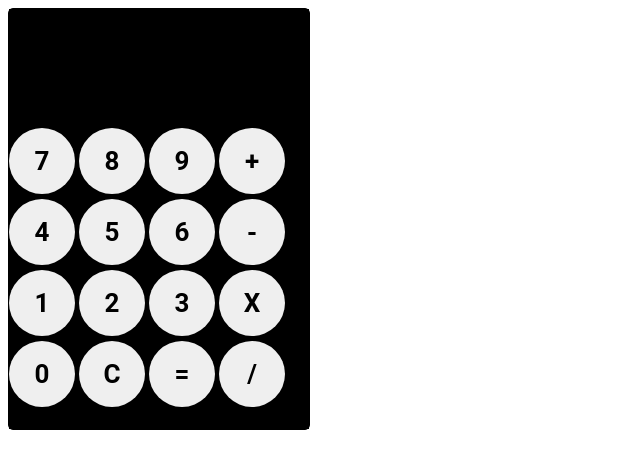
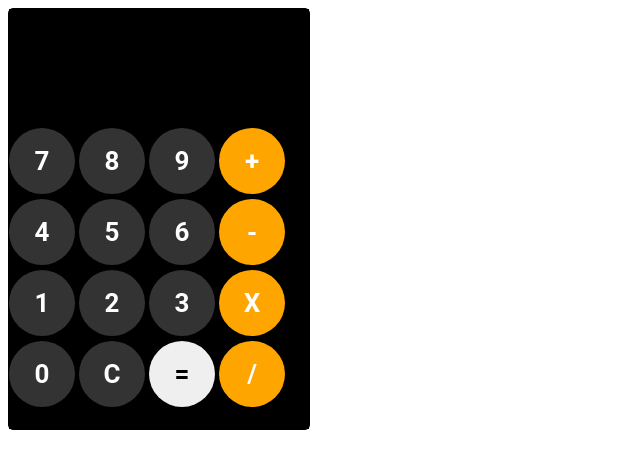
Before and after one commit to Velasco36/calculator, a plain HTML site: page index.html in a window 1280 px wide. Shown: the whole page, without its empty margins (0-640 px from the left). Drawn offline with Linux system fonts and the light colour scheme.

Commit message:
fix:agregando mas estilos en los botones con el css

```diff
--- a/index.html
+++ b/index.html
@@ -16,25 +16,25 @@
         <form name="calculator">
             <input type="textfield" name="ans" value="" autocomplete="off" readonly >
 
-            <input type="button" value="7" onclick="document.calculator.ans.value+='7'">
-            <input type="button" value="8" onclick="document.calculator.ans.value+='8'">
-            <input type="button" value="9" onclick="document.calculator.ans.value+='9'">
-            <input type="button" value="+" onclick="document.calculator.ans.value+='+'">
+            <input type="button" value="7" onclick="document.calculator.ans.value+='7'" class="gray">
+            <input type="button" value="8" onclick="document.calculator.ans.value+='8'" class="gray">
+            <input type="button" value="9" onclick="document.calculator.ans.value+='9'" class="gray">
+            <input type="button" value="+" onclick="document.calculator.ans.value+='+'" class="orange">
             <br>
-            <input type="button" value="4" onclick="document.calculator.ans.value+='4'">
-            <input type="button" value="5" onclick="document.calculator.ans.value+='5'">
-            <input type="button" value="6" onclick="document.calculator.ans.value+='6'">
-            <input type="button" value="-" onclick="document.calculator.ans.value+='-'">
+            <input type="button" value="4" onclick="document.calculator.ans.value+='4'" class="gray">
+            <input type="button" value="5" onclick="document.calculator.ans.value+='5'" class="gray">
+            <input type="button" value="6" onclick="document.calculator.ans.value+='6'" class="gray">
+            <input type="button" value="-" onclick="document.calculator.ans.value+='-'" class="orange">
             <br>
-            <input type="button" value="1" onclick="document.calculator.ans.value+='1'">
-            <input type="button" value="2" onclick="document.calculator.ans.value+='2'">
-            <input type="button" value="3" onclick="document.calculator.ans.value+='3'">
-            <input type="button" value="X" onclick="document.calculator.ans.value+='*'">
+            <input type="button" value="1" onclick="document.calculator.ans.value+='1'" class="gray">
+            <input type="button" value="2" onclick="document.calculator.ans.value+='2'" class="gray">
+            <input type="button" value="3" onclick="document.calculator.ans.value+='3'" class="gray">
+            <input type="button" value="X" onclick="document.calculator.ans.value+='*'" class="orange">
             <br>
-            <input type="button" value="0" onclick="document.calculator.ans.value+='0'">
-            <input type="reset" value="C">
-            <input type="button" value="=" onclick="document.calculator.ans.value=eval(document.calculator.ans.value)">
-            <input type="button" value="/"onclick="document.calculator.ans.value+='/'">
+            <input type="button" value="0" onclick="document.calculator.ans.value+='0'" class="gray">
+            <input type="reset" value="C" class="gray">
+            <input type="button" value="=" onclick="document.calculator.ans.value=eval(document.calculator.ans.value)"  >
+            <input type="button" value="/"onclick="document.calculator.ans.value+='/'" class="orange">
 
         </form>
 
--- a/styles.css
+++ b/styles.css
@@ -43,3 +43,13 @@
     border-radius: 80%;
 
 }
+
+#appbg .orange {
+    background-color: orange;
+    color: white !important;
+}
+
+#appbg .gray {
+    background-color: rgb(51, 51, 51);
+    color: white !important;
+}
```
